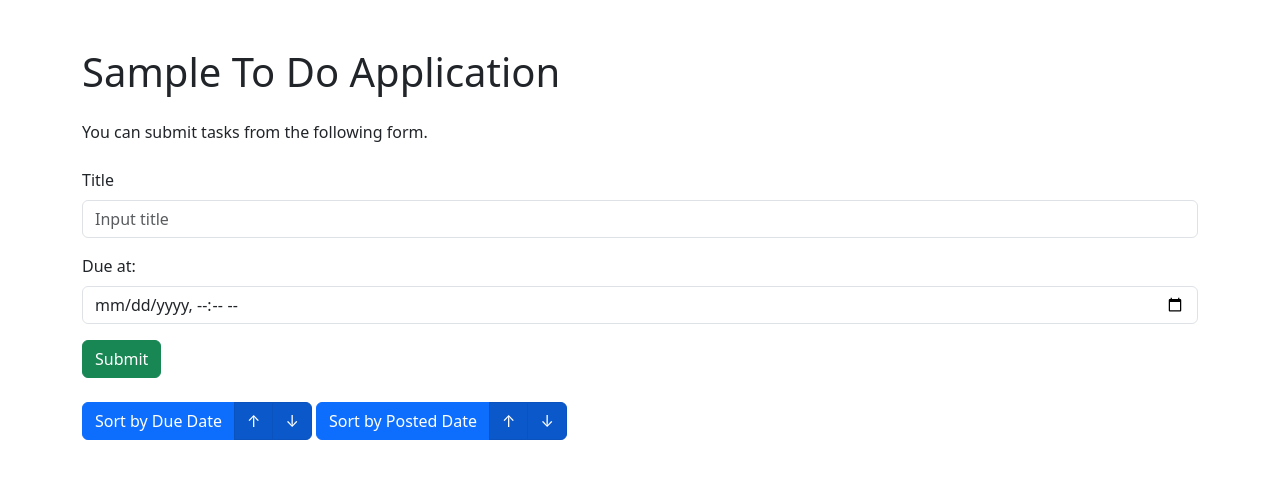
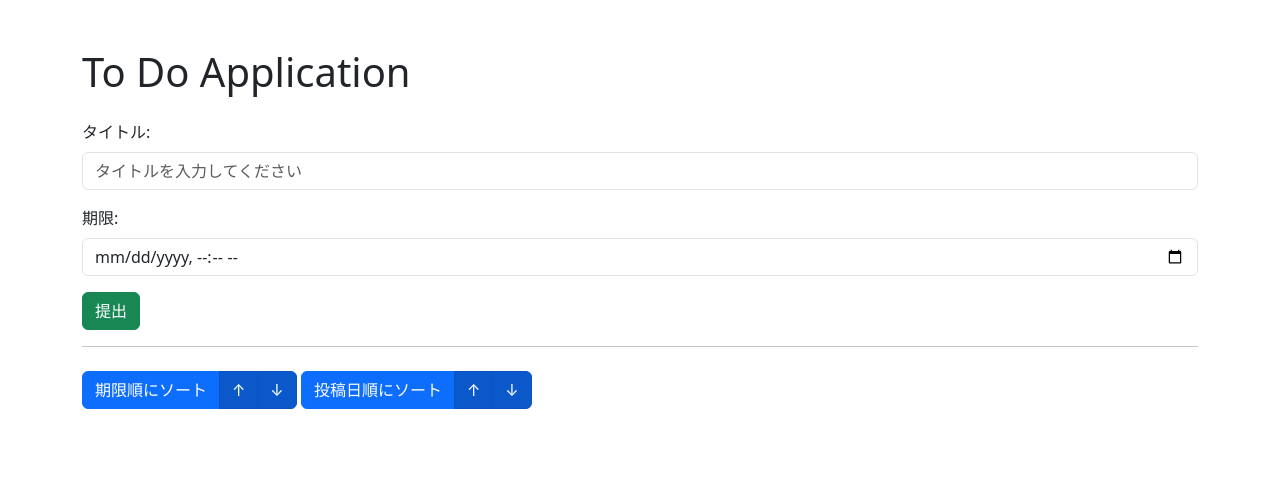
Before and after one commit to s1f102301358/django-test-exercise, a Django app: page / in a window 1280 px wide. Shown: the top 479 px of the page. Run offline with Django 5.2, Linux system fonts and the light colour scheme; data that the repository does not hold is empty.

Commit message:
日本語化とソートの修正

```diff
--- a/todo/templates/todo/index.html
+++ b/todo/templates/todo/index.html
@@ -11,8 +11,7 @@
 
 <body>
     <div class="container mt-5">
-        <h1 class="mb-4">Sample To Do Application</h1>
-        <p class="mb-4">You can submit tasks from the following form.</p>
+        <h1 class="mb-4">To Do Application</h1>
 
         {% if error %}
         <div class="alert alert-danger" role="alert">
@@ -23,26 +22,27 @@
         <form action="{% url 'index' %}" method="post" class="mb-4">
             {% csrf_token %}
             <div class="mb-3">
-                <label for="titleInput" class="form-label">Title</label>
-                <input id="titleInput" name="title" type="text" class="form-control" placeholder="Input title">
+                <label for="titleInput" class="form-label">タイトル: </label>
+                <input id="titleInput" name="title" type="text" class="form-control" placeholder="タイトルを入力してください">
             </div>
             <div class="mb-3">
-                <label for="dueInput" class="form-label">Due at:</label>
+                <label for="dueInput" class="form-label">期限:</label>
                 <input id="dueInput" name="due_at" type="datetime-local" class="form-control">
             </div>
             <div>
-                <button type="submit" class="btn btn-success">Submit</button>
+                <button type="submit" class="btn btn-success">提出</button>
             </div>
+            <hr>
         </form>
 
         <div class="btn-group" role="group" aria-label="Default button group">
-            <button type="button" class="btn btn-primary">Sort by Due Date</button>
+            <button type="button" class="btn btn-primary">期限順にソート</button>
             <a href ="{% url 'index' %}?order=due" class="btn btn-primary active">↑</a>
             <a href ="{% url 'index' %}?order=-due" class="btn btn-primary active">↓</a>
         </div>
 
         <div class="btn-group" role="group" aria-label="Default button group">
-            <button type="button" class="btn btn-primary">Sort by Posted Date</button>
+            <button type="button" class="btn btn-primary">投稿日順にソート</button>
             <a href ="{% url 'index' %}?order=post" class="btn btn-primary active">↑</a>
             <a href ="{% url 'index' %}?order=-post" class="btn btn-primary active">↓</a>
         </div>
@@ -55,14 +55,14 @@
                 <div class="card-body">
                     <h2 class="card-title"><a href="{% url 'detail' task.id %}">{{ task.title }}</a></h2>
                     <ul class="list-group list-group-flush">
-                        <li class="list-group-item">Posted at: {{ task.posted_at }}</li>
+                        <li class="list-group-item">投稿日: {{ task.posted_at }}</li>
                         {% if task.due_at %}
-                        <li class="list-group-item">Due at: {{ task.due_at }}</li>
+                        <li class="list-group-item">期限: {{ task.due_at }}</li>
                         {% endif %}
                         {% if task.completed %}
-                        <li class="list-group-item">Status: Completed</li>
+                        <li class="list-group-item">ステータス: Completed</li>
                         {% else %}
-                        <li class="list-group-item">Status: Not Completed</li>
+                        <li class="list-group-item">ステータス: Not Completed</li>
                         {% endif %}
                     </ul>
                 </div>
--- a/todo/views.py
+++ b/todo/views.py
@@ -4,7 +4,6 @@ from django.utils.timezone import make_aware
 from django.utils.dateparse import parse_datetime
 from todo.models import Task
 
-# Create your views here.
 def index(request):
     context = {}
     if request.method == 'POST':
@@ -25,14 +24,20 @@ def index(request):
                 task.save()
                 return redirect('index')
 
-    if request.GET.get('order') == 'due':
+    order = request.GET.get('order', 'due')
+    if order == 'due':
         tasks = Task.objects.order_by('due_at')
+    elif order == '-due':
+        tasks = Task.objects.order_by('-due_at')
+    elif order == 'post':
+        tasks = Task.objects.order_by('posted_at')
+    elif order == '-post':
+        tasks = Task.objects.order_by('-posted_at')
     else:
-        tasks = Task.objects.order_by('-posted_at')
+        tasks = Task.objects.order_by('due_at')  # デフォルトのソート順
 
     context['tasks'] = tasks
     return render(request, 'todo/index.html', context)
-
 def detail(request, task_id):
     try:
         task = Task.objects.get(pk=task_id)
```
Also changed, not shown: todo/templates/todo/detail.html (+8 -8 lines), todo/templates/todo/edit.html (+4 -5 lines), todo/tests.py (+11 -2 lines).
